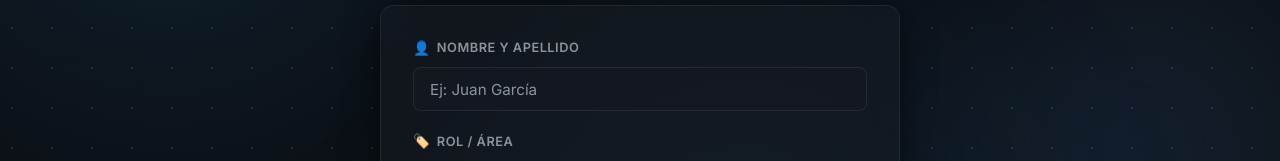
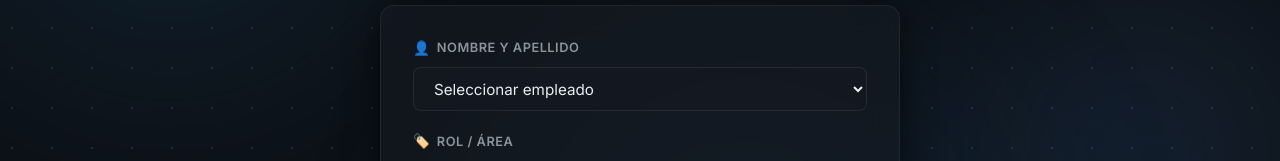
Before and after one commit to yyammi/panel, a React (Vite) app: page / in a window 1280 px wide. Shown: the part 352-513 px from the top of the page. Built offline with nearby package versions, Linux system fonts and the light colour scheme.

Commit message:
lista de empleados

```diff
--- a/src/componentes/Hero/Hero.jsx
+++ b/src/componentes/Hero/Hero.jsx
@@ -1,5 +1,11 @@
 import { useState } from 'react'
 import './Hero.css'
+
+const empleados = [
+  "Yamila P.",
+  "Milagros S.",
+  "Matias S."
+]
 
 const ROLES = [
   'Administración',
@@ -80,16 +86,20 @@ export default function Hero() {
               <span className="hero__label-icon">👤</span>
               Nombre y Apellido
             </label>
-            <input
+           <select
               id="nombre"
-              type="text"
               className="hero__input"
-              placeholder="Ej: Juan García"
               value={nombre}
               onChange={(e) => setNombre(e.target.value)}
-              autoComplete="off"
-              maxLength={60}
-            />
+            >
+              <option value="">Seleccionar empleado</option>
+
+              {empleados.map((emp, i) => (
+                <option key={i} value={emp}>
+                  {emp}
+                </option>
+              ))}
+            </select>
           </div>
 
           {/* Rol */}
```
